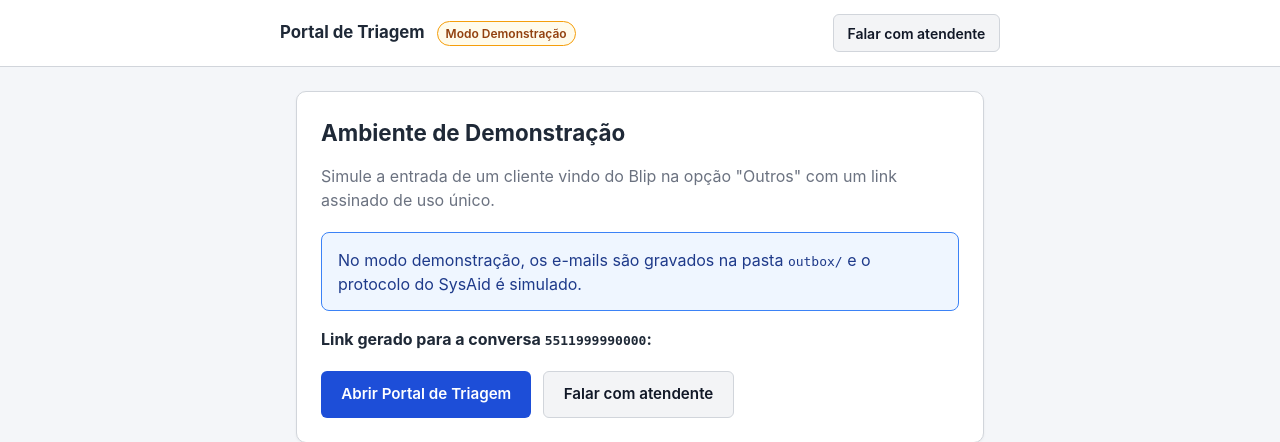
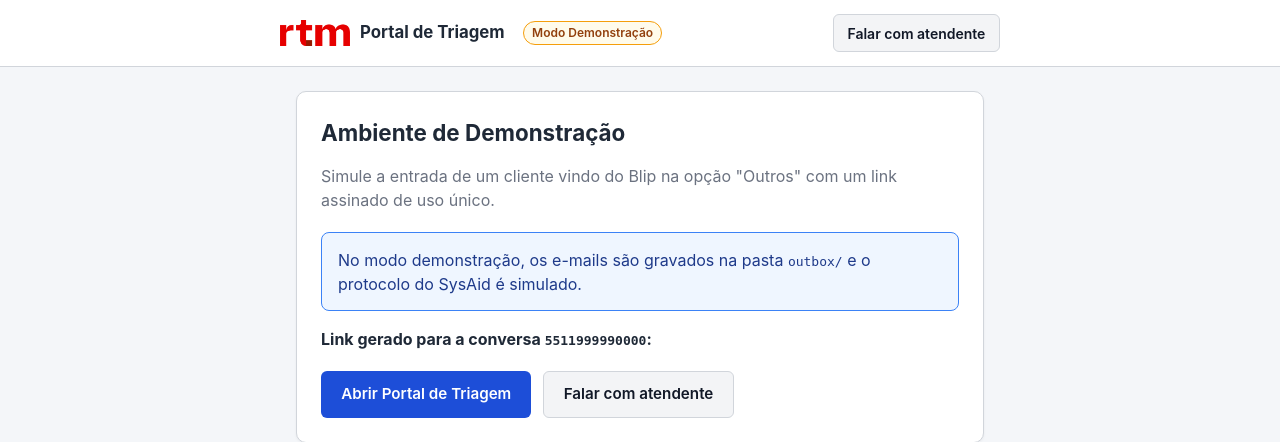
Before and after one commit to Offmoura/Hackathon, a FastAPI app: page / in a window 1280 px wide. Shown: the top 442 px of the page. Run offline with FastAPI, Linux system fonts and the light colour scheme.

Commit message:
feat: adiciona logo RTM ao cabeçalho do portal

```diff
--- a/app/static/styles.css
+++ b/app/static/styles.css
@@ -49,9 +49,18 @@ body {
 }
 
 .brand {
+  display: flex;
+  align-items: center;
+  gap: 0.65rem;
   font-weight: 700;
   font-size: 1.05rem;
   color: var(--text);
+}
+
+.brand-logo {
+  height: 26px;
+  width: auto;
+  display: block;
 }
 
 .badge-demo {
--- a/app/templates/base.html
+++ b/app/templates/base.html
@@ -10,7 +10,8 @@
   <header class="topbar">
     <div class="topbar-inner">
       <div class="brand">
-        Portal de Triagem
+        <img class="brand-logo" src="/static/rtm-logo.png" alt="RTM">
+        <span>Portal de Triagem</span>
         {% if demo_mode %}
         <span class="badge-demo">Modo Demonstração</span>
         {% endif %}
```
Also changed, not shown: tests/test_tokens.py (+4 -3 lines), app/static/rtm-logo.png (added).
